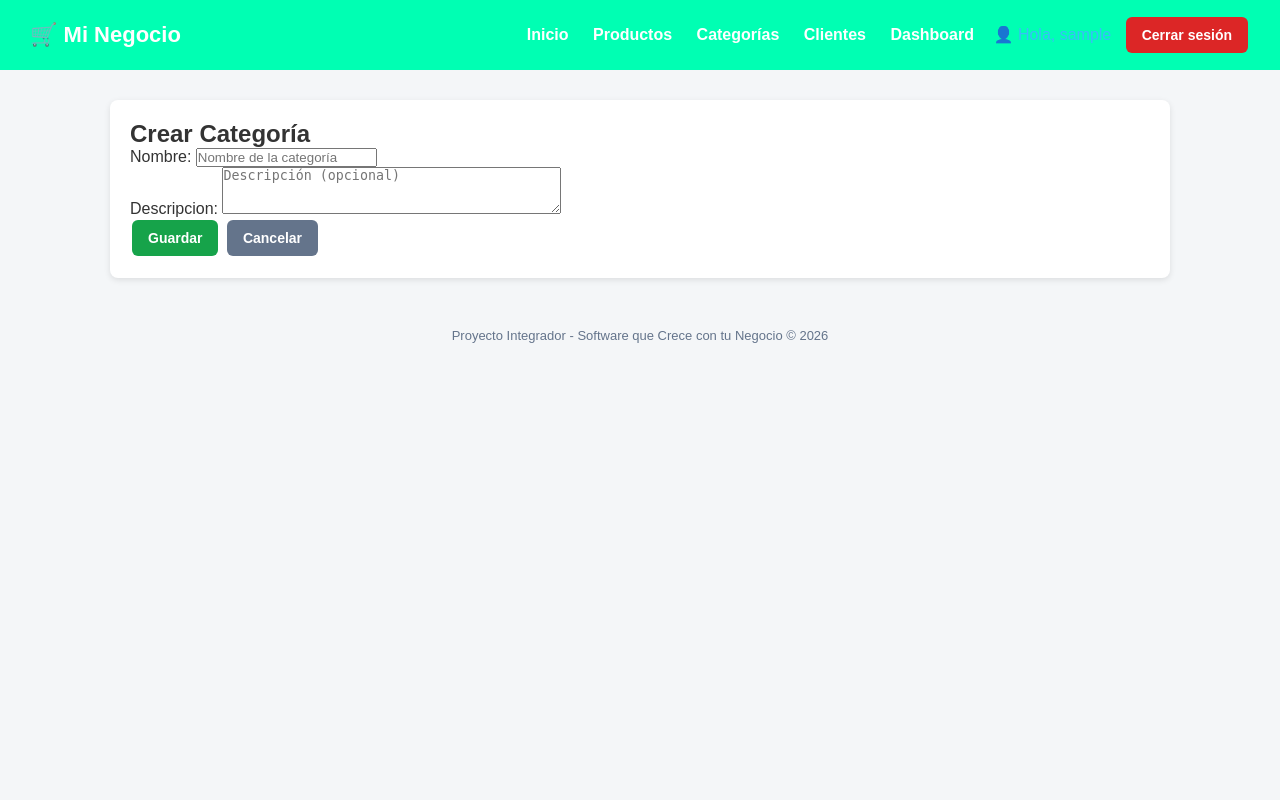
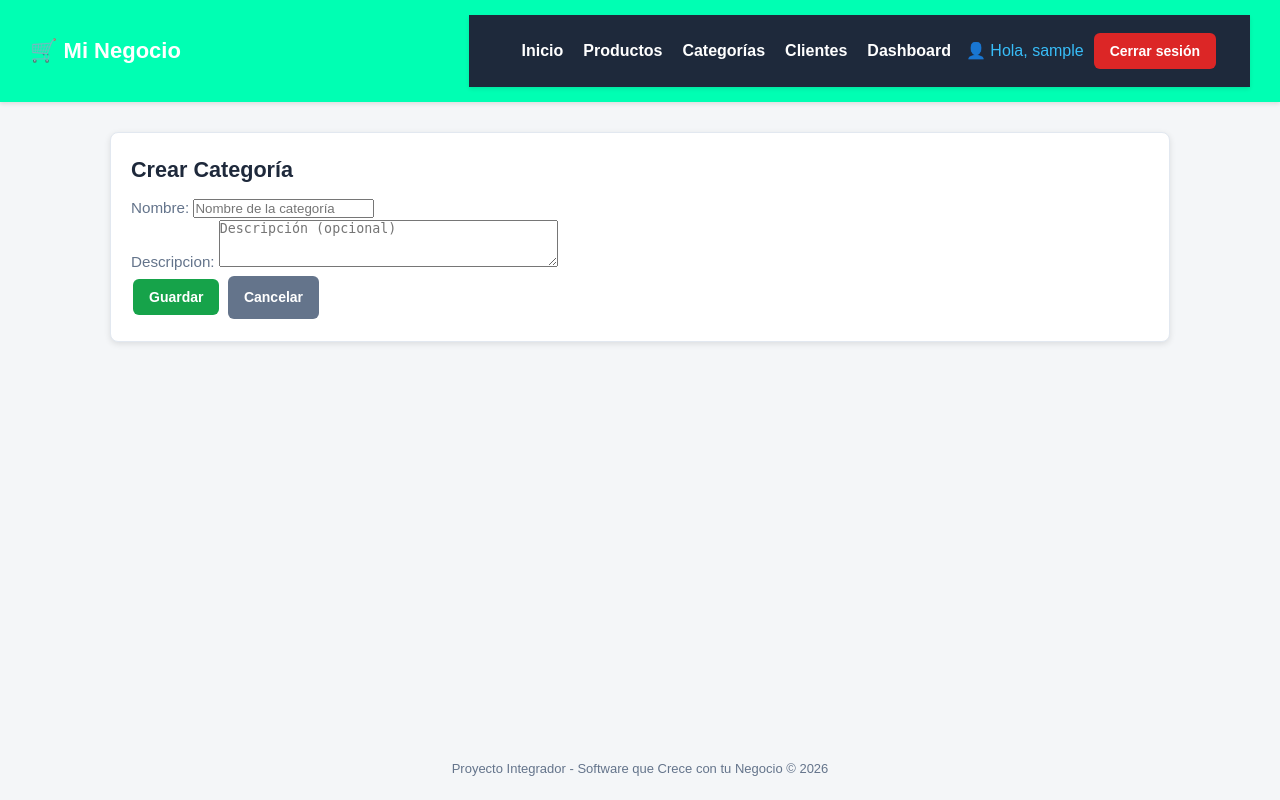
Before and after one commit to lajr100507hmcgnca6-svg/mi-negocio-en-Django, a Django app: page /categorias/crear/ in a window 1280 px wide. Run offline with Django 5.2, Linux system fonts and the light colour scheme; the visitor is signed in with stand-in values (Sample User, id 1).

Commit message:
Update styles.css

```diff
--- a/static/css/styles.css
+++ b/static/css/styles.css
@@ -1,11 +1,109 @@
-:root {
- --color-primary: #000567;
- --color-secondary: #e21818;
- --color-bg: #11e984;
- --color-text: #02f0b4;
- --radius: 8px;
- --space: 1rem;
+/* Estilos generales y reseteo básico */
+* {
+    box-sizing: border-box;
+    margin: 0;
+    padding: 0;
 }
-@media (max-width: 768px) {
- /* menú colapsado, tablas en tarjetas, etc. */
+
+body {
+    font-family: -apple-system, BlinkMacSystemFont, "Segoe UI", Roboto, Helvetica, Arial, sans-serif;
+    background-color: #f4f6f9; /* Fondo gris muy claro */
+    color: #333333;
+    line-height: 1.6;
+    display: flex;
+    flex-direction: column;
+    min-height: 100vh;
 }
+
+/* Barra de navegación superior */
+header, nav {
+    background-color: #1e293b; /* Azul marino oscuro / pizarra */
+    color: #ffffff;
+    padding: 1rem 2rem;
+    display: flex;
+    justify-content: space-between;
+    align-items: center;
+    box-shadow: 0 2px 4px rgba(0, 0, 0, 0.1);
+}
+
+/* Logo o título principal en la barra */
+.navbar-brand, header h1, nav .logo {
+    font-size: 1.25rem;
+    font-weight: 700;
+    color: #ffffff;
+    text-decoration: none;
+    display: flex;
+    align-items: center;
+    gap: 0.5rem;
+}
+
+/* Enlaces de navegación */
+.nav-links, nav ul {
+    list-style: none;
+    display: flex;
+    gap: 1.5rem;
+    align-items: center;
+}
+
+.nav-links a, nav ul li a {
+    color: #e2e8f0;
+    text-decoration: none;
+    font-size: 0.95rem;
+    font-weight: 500;
+    transition: color 0.2s ease;
+}
+
+.nav-links a:hover, nav ul li a:hover {
+    color: #ffffff;
+}
+
+/* Contenedor principal centrado */
+main, .container {
+    width: 100%;
+    max-width: 900px;
+    margin: 2rem auto;
+    padding: 0 1rem;
+    flex: 1;
+}
+
+/* Tarjetas de contenido (Bienvenido, Categorías, Productos) */
+.card, section {
+    background-color: #ffffff;
+    border-radius: 8px;
+    padding: 1.5rem 2rem;
+    margin-bottom: 1.5rem;
+    box-shadow: 0 2px 6px rgba(0, 0, 0, 0.06);
+    border: 1px solid #e2e8f0;
+}
+
+.card h1, .card h2, section h1, section h2 {
+    color: #1e293b;
+    font-size: 1.35rem;
+    margin-bottom: 0.5rem;
+}
+
+.card p, section p {
+    color: #64748b;
+    font-size: 0.95rem;
+}
+
+/* Listas dentro de las tarjetas */
+.card ul, section ul {
+    margin-top: 0.75rem;
+    padding-left: 1.25rem;
+}
+
+.card li, section li {
+    color: #334155;
+    margin-bottom: 0.35rem;
+    font-size: 0.95rem;
+}
+
+/* Pie de página */
+footer {
+    text-align: center;
+    padding: 1.5rem;
+    color: #64748b;
+    font-size: 0.85rem;
+    margin-top: auto;
+}
```
